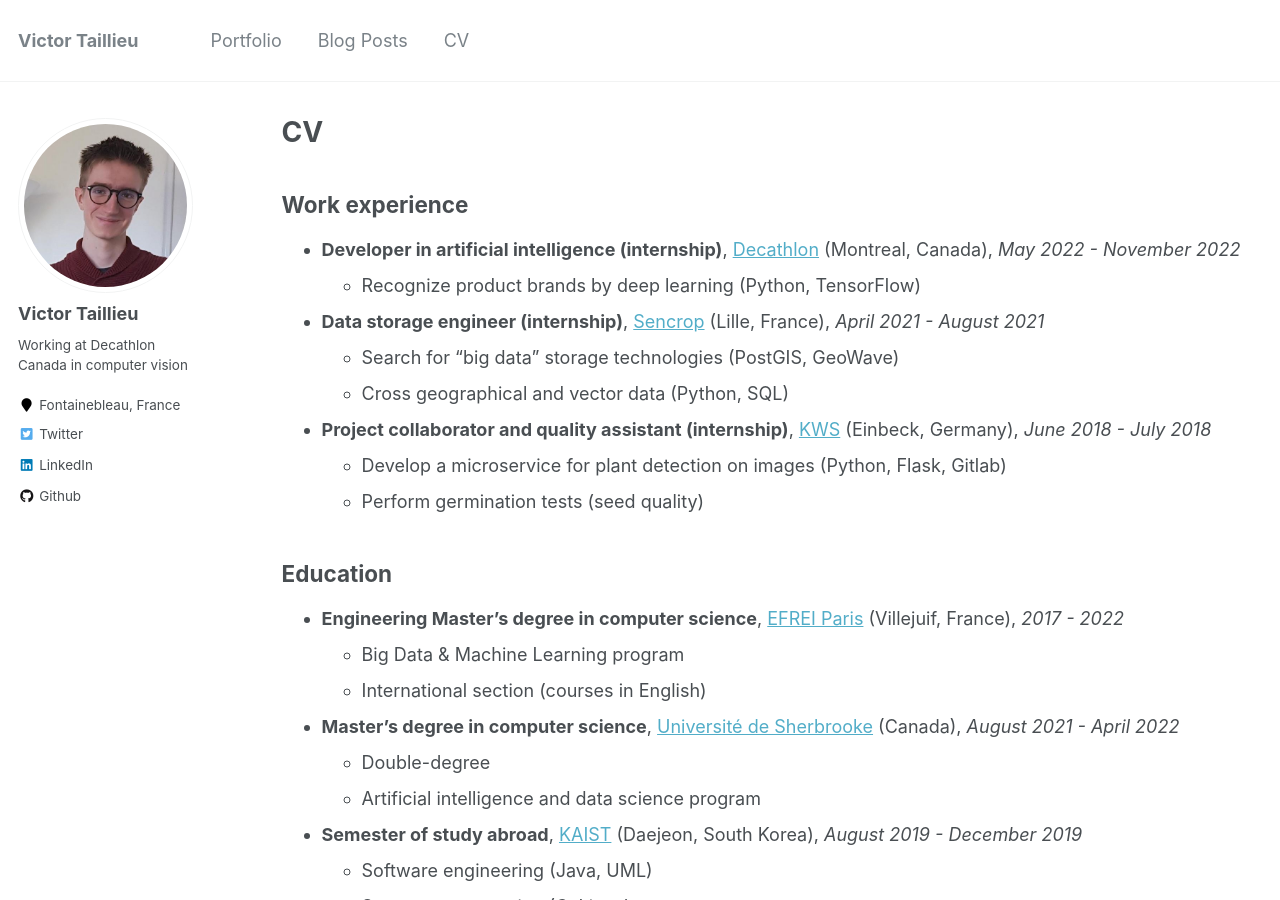
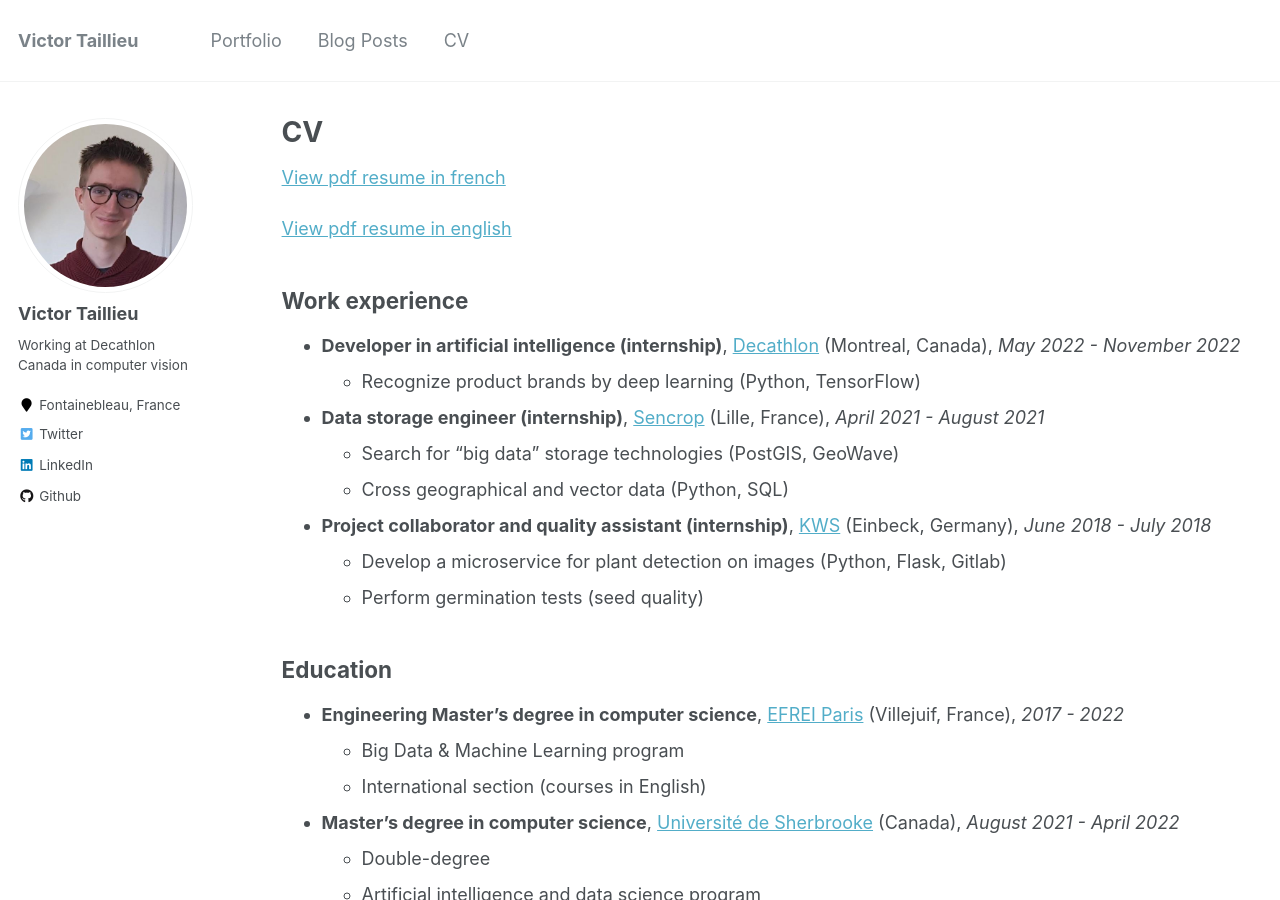
Before and after one commit to VictorTaillieu/victortaillieu.github.io, a Jekyll site: the page built from _pages/cv.md, in a window 1280 px wide and 900 px high. Built offline with Jekyll 4.4.1, drawn with Linux system fonts in a browser that asks for light colours.

Commit message:
Upload pdf resumes

```diff
--- a/_pages/cv.md
+++ b/_pages/cv.md
@@ -8,6 +8,10 @@ redirect_from:
 ---
 
 {% include base_path %}
+
+[View pdf resume in french](/files/resume_fr.pdf)
+
+[View pdf resume in english](/files/resume_en.pdf)
 
 ## Work experience
 
```
Also changed, not shown: 2 other files.
